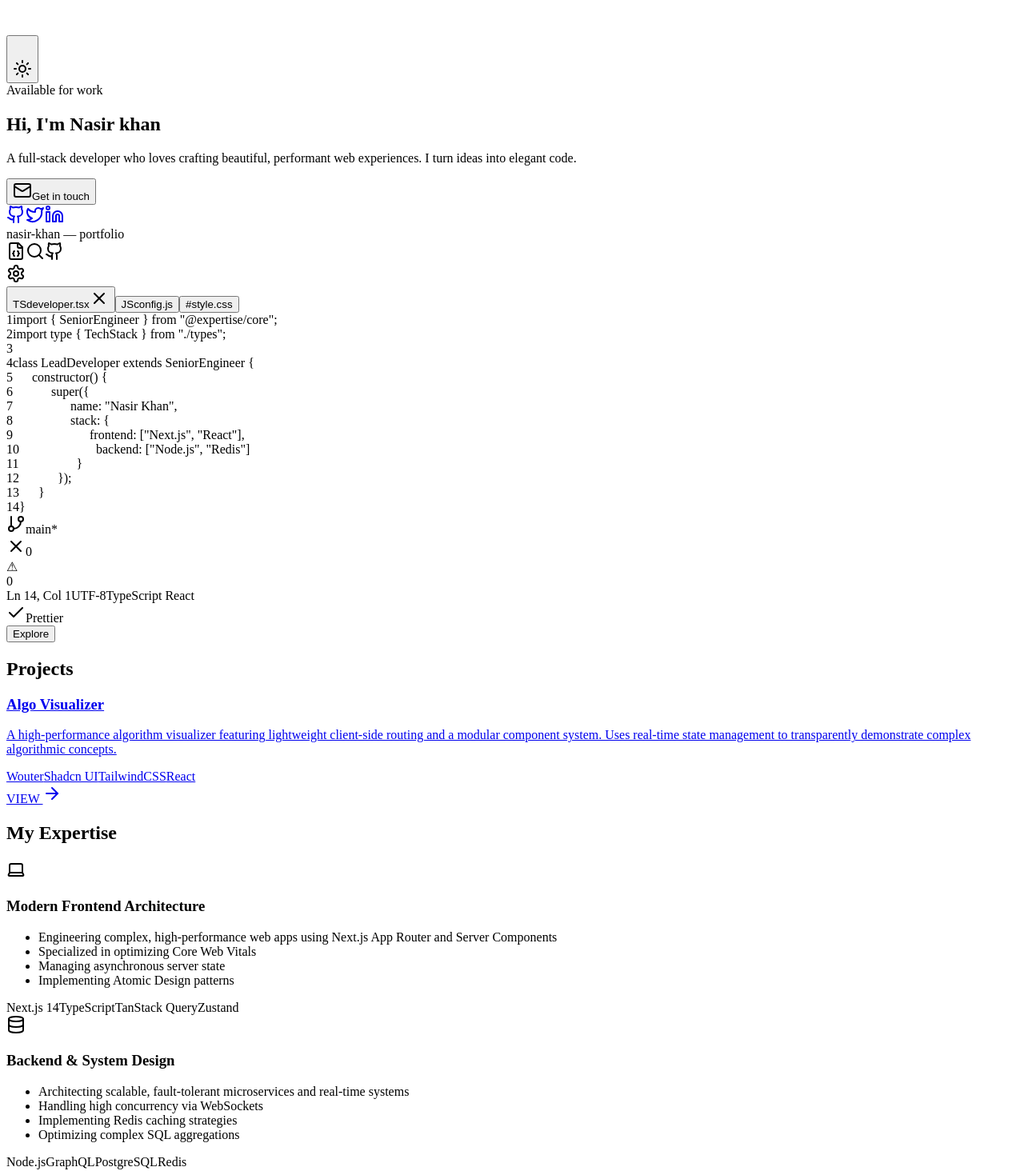
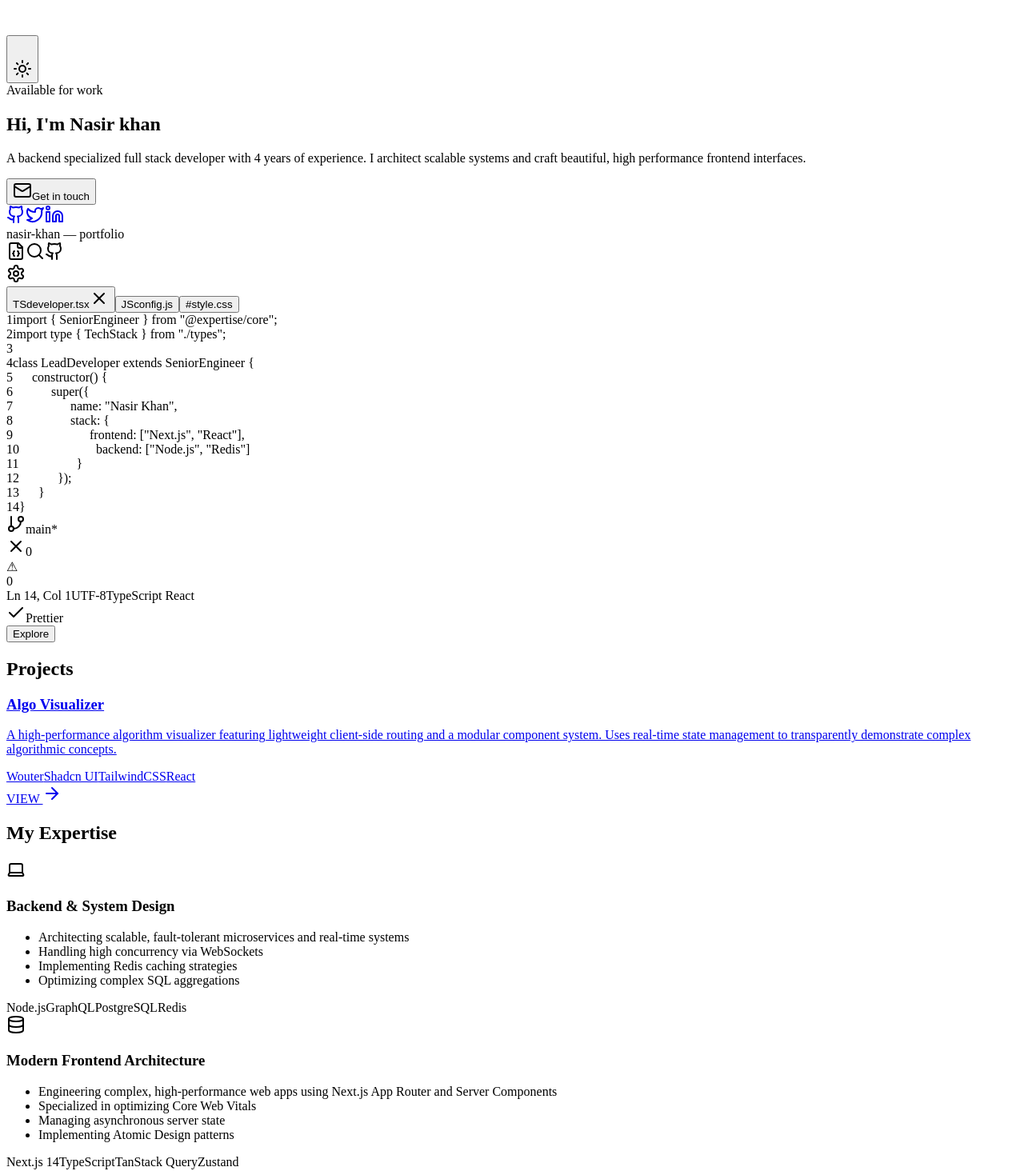
Before and after one commit to nasir-khan01/portfolio-website, a React (Vite) app in the folder client/: page / in a window 1280 px wide. Shown: the top 1464 px of the page at 80% size. Built offline with nearby package versions, Linux system fonts and the light colour scheme.

Commit message:
feat: refine personal bio, reorder expertise sections, and update project link.

```diff
--- a/client/src/data/portfolio.config.json
+++ b/client/src/data/portfolio.config.json
@@ -5,6 +5,21 @@
   "projectsTitle": "Projects",
   "expertiseTitle": "My Expertise",
   "expertise": [
+    {
+      "title": "Backend & System Design",
+      "keyFeatures": [
+        "Architecting scalable, fault-tolerant microservices and real-time systems",
+        "Handling high concurrency via WebSockets",
+        "Implementing Redis caching strategies",
+        "Optimizing complex SQL aggregations"
+      ],
+      "techStack": [
+        "Node.js",
+        "GraphQL",
+        "PostgreSQL",
+        "Redis"
+      ]
+    },
     {
       "title": "Modern Frontend Architecture",
       "keyFeatures": [
@@ -18,21 +33,6 @@
         "TypeScript",
         "TanStack Query",
         "Zustand"
-      ]
-    },
-    {
-      "title": "Backend & System Design",
-      "keyFeatures": [
-        "Architecting scalable, fault-tolerant microservices and real-time systems",
-        "Handling high concurrency via WebSockets",
-        "Implementing Redis caching strategies",
-        "Optimizing complex SQL aggregations"
-      ],
-      "techStack": [
-        "Node.js",
-        "GraphQL",
-        "PostgreSQL",
-        "Redis"
       ]
     },
     {
@@ -62,7 +62,7 @@
         "React",
         "Custom Hooks"
       ],
-      "link": "https://algo-visualizer-gray.vercel.app/",
+      "link": "https://algo-visualizer-live.vercel.app/",
       "github": "",
       "image": "",
       "keyFeatures": [
--- a/client/src/pages/Home.tsx
+++ b/client/src/pages/Home.tsx
@@ -114,8 +114,8 @@ export default function Home() {
                 transition={{ duration: 0.5, delay: 0.2 }}
                 className="text-lg sm:text-xl text-muted-foreground mb-8 leading-relaxed max-w-lg"
               >
-                A full-stack developer who loves crafting beautiful,
-                performant web experiences. I turn ideas into elegant code.
+                A backend specialized full stack developer with 4 years of experience.
+                I architect scalable systems and craft beautiful, high performance frontend interfaces.
               </motion.p>
 
               <motion.div
```
